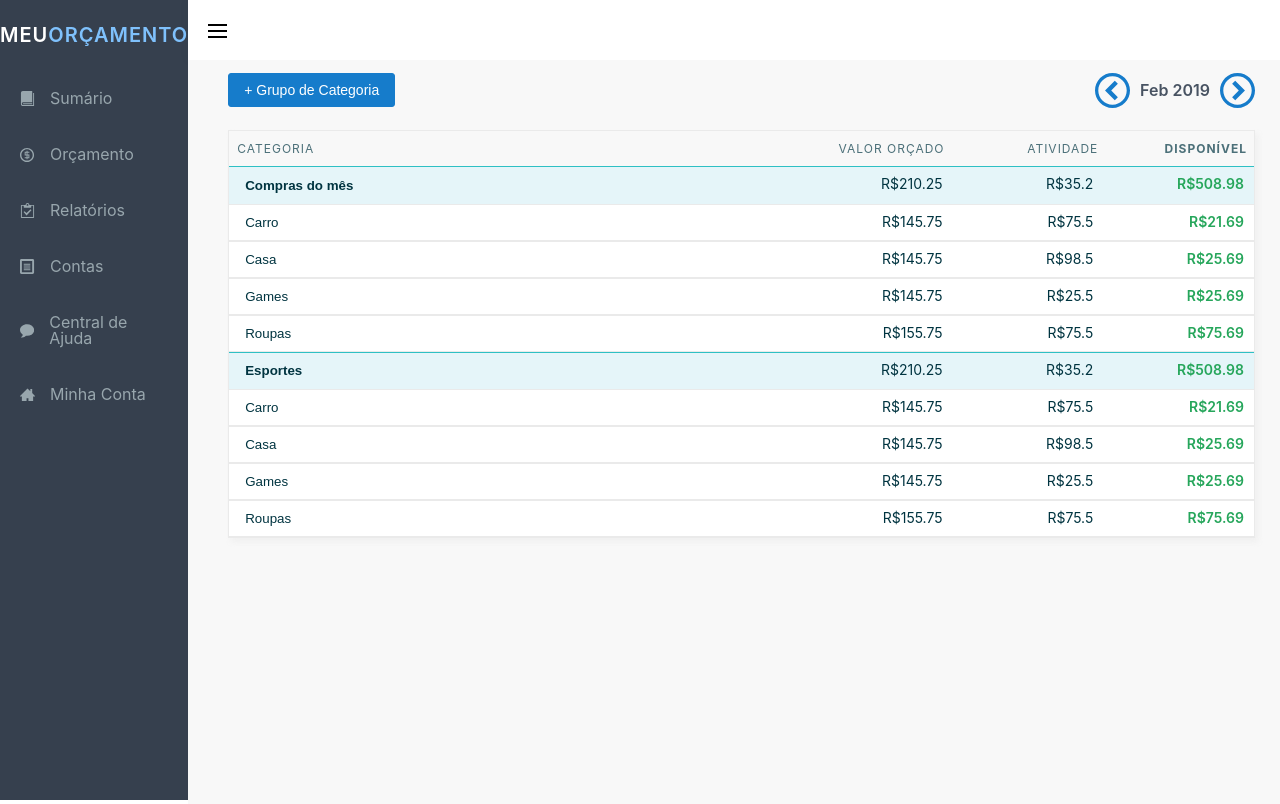
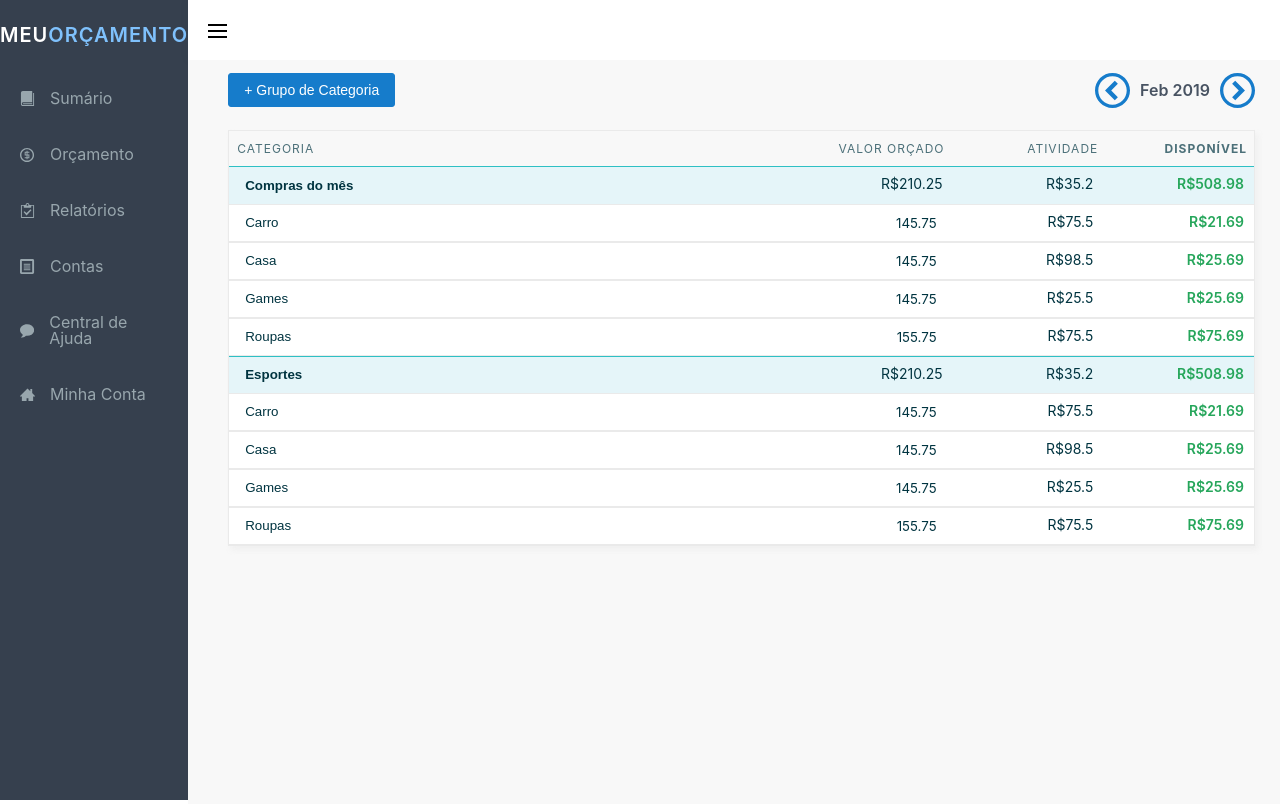
Before and after one commit to vinicius0197/ruble-front, a React (Create React App) app: page / in a window 1280 px wide. Built offline with nearby package versions, Linux system fonts and the light colour scheme.

Commit message:
Added styling for budget inputs

```diff
--- a/src/App.css
+++ b/src/App.css
@@ -199,6 +199,22 @@ html {
     flex: 0 0 55%;
     text-align: left;
     font-weight: 600; }
+  .table__category-mybudget-input {
+    background-color: inherit;
+    color: inherit;
+    border: 1px dashed transparent;
+    padding: 0.1rem 0.5rem;
+    width: 8rem;
+    text-align: right;
+    font-family: inherit;
+    transition: .1s ease-in-out; }
+  .table__category-mybudget-input:hover {
+    background-color: #fff; }
+  .table__element-mybudget {
+    display: flex;
+    justify-content: flex-end; }
+  .table__category-element:hover > .table__element-budgeted > .table__element-mybudget > .table__category-mybudget-input {
+    border: 1px dashed #d8d8d8; }
   .table__add-icon-container {
     padding-left: 1rem;
     cursor: pointer; }
--- a/src/components/Dashboard/index.js
+++ b/src/components/Dashboard/index.js
@@ -109,7 +109,15 @@ class CategoryElement extends Component {
             />
           </form>
         </li>
-        <li className="table__element-budgeted">R${this.props.element_budget}</li>
+        <li className="table__element-budgeted">
+          <form action="#" className="table__element-mybudget">
+            <input
+            type="text"
+            className="table__category-mybudget-input"
+            value={this.props.element_budget}
+            />
+          </form>
+        </li>
         <li className="table__element-activity">R${this.props.element_activity}</li>
         <li className="table__element-available">R${this.props.element_available}</li>
       </ul>
--- a/src/sass/layout/_dashboard.scss
+++ b/src/sass/layout/_dashboard.scss
@@ -270,6 +270,30 @@
 
     }
 
+    &__category-mybudget-input {
+        background-color: inherit;
+        color: inherit;
+        border: 1px dashed transparent;
+        padding: 0.1rem 0.5rem;
+        width: 8rem;
+        text-align: right;
+        font-family: inherit;
+        transition: .1s ease-in-out;
+    }
+
+    &__category-mybudget-input:hover {
+        background-color: #fff;
+    }
+
+    &__element-mybudget {
+        display: flex;
+        justify-content: flex-end;
+    }
+
+    &__category-element:hover > &__element-budgeted > &__element-mybudget > &__category-mybudget-input {
+        border: 1px dashed #d8d8d8;
+    }
+
     &__add-icon-container {
         padding-left: 1rem;
         cursor: pointer;
```
